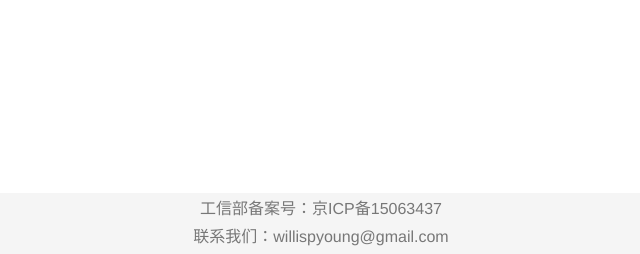
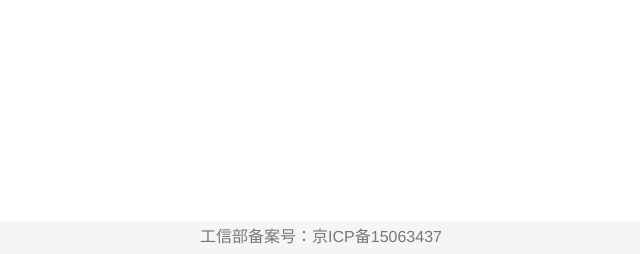
Before and after one commit to flyz1360/scholarcloud, a Django app: template templates/account_types.html in a window 1280 px wide. Shown: the part 546-800 px from the top of the page, without its empty margins (319-959 px from the left). Run offline with Django 3.2, Linux system fonts and the light colour scheme; the template is opened without the code that fills it, so the values that code supplies are empty; parts of the project's set-up code (start-up, migrations or seed data) failed here and were passed over; some libraries are stand-ins or nearby versions.

Commit message:
remove my email addr

```diff
--- a/templates/base.html
+++ b/templates/base.html
@@ -107,7 +107,7 @@
 {#                    <a target="_blank" href="http://tns.thss.tsinghua.edu.cn/">Institute of TNS, School of Software</a>, Tsinghua University &copy; 2015<br>#}
                     工信部备案号：京ICP备15063437
                 </p>
-                <p class="text-muted">联系我们：willispyoung@gmail.com</p>
+                <!-- <p class="text-muted">联系我们：willispyoung@gmail.com</p> -->
             </div>
         </footer>
     {% endblock %}
```
